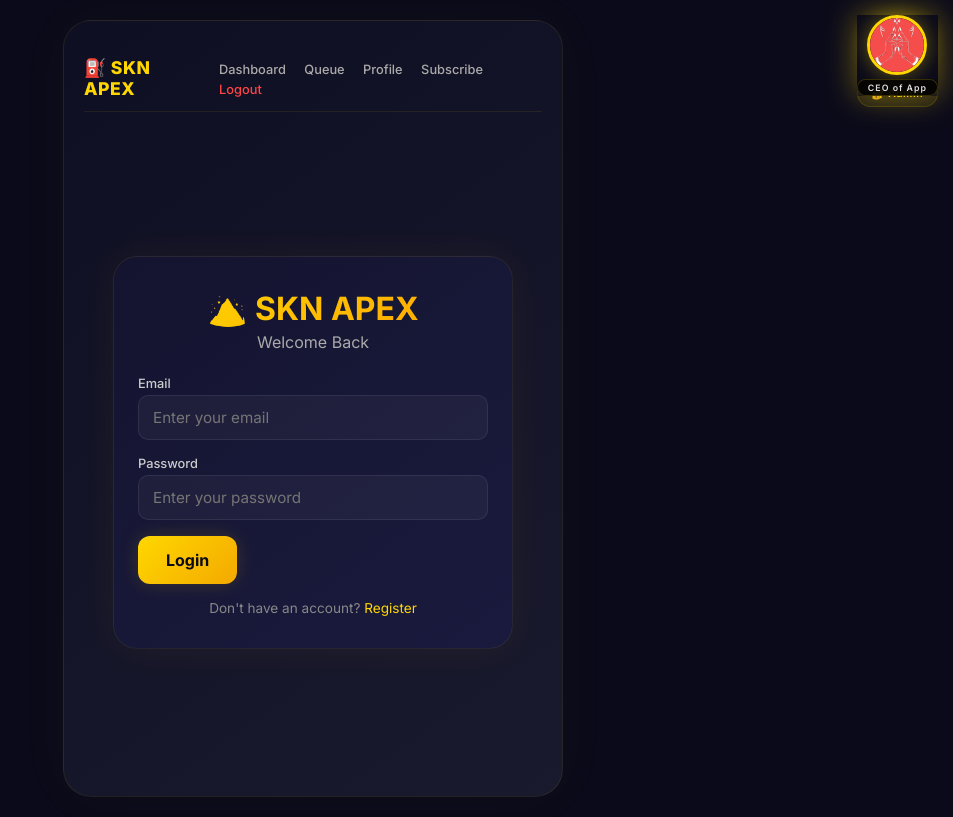
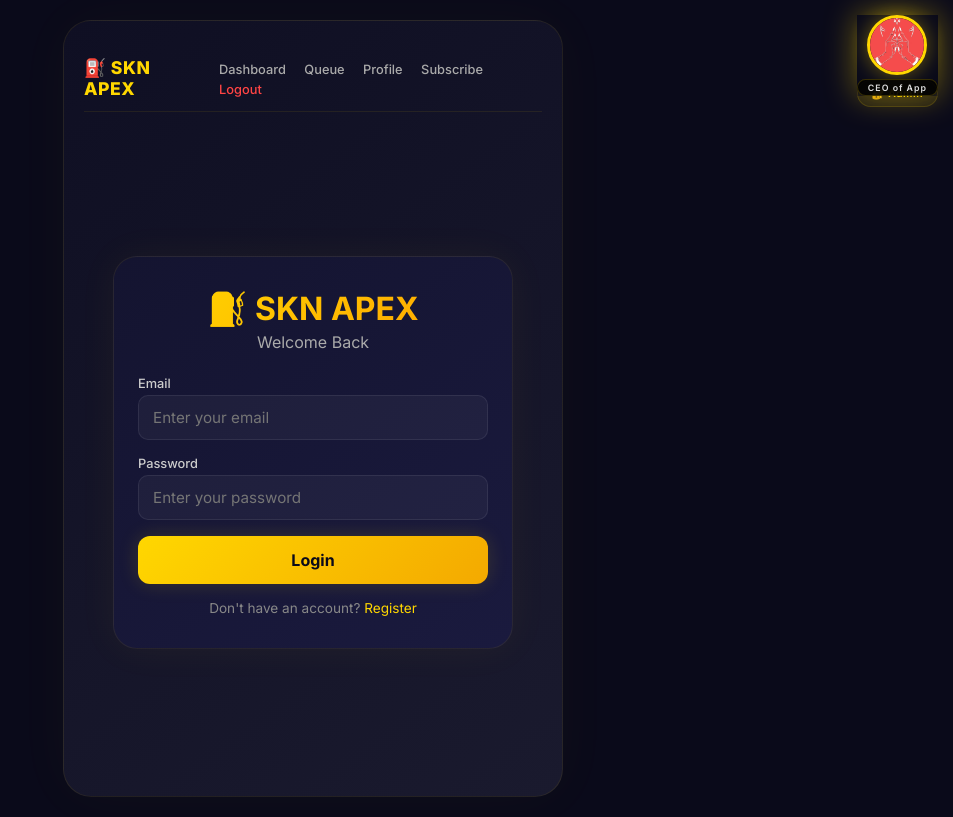
Before and after one commit to PUSHCLASH/skn-apex, a Flask app: page /login in a window 1280 px wide. Shown: the whole page, without its empty margins (327-1280 px from the left). Run offline with Flask 3, Linux system fonts and the light colour scheme; some libraries are stand-ins or nearby versions.

Commit message:
Update login.html

```diff
--- a/templates/login.html
+++ b/templates/login.html
@@ -3,10 +3,12 @@
 {% block content %}
 <div class="auth-container">
     <div class="auth-box">
-        <h1>🏔️ SKN APEX</h1>
+        <h1>⛽ SKN APEX</h1>
         <h2>Welcome Back</h2>
-        <div id="errorMessage" style="color:#ff4444; text-align:center; display:none;"></div>
-        <div id="successMessage" style="color:#00ff64; text-align:center; display:none;"></div>
+
+        <div id="errorMessage" style="color:#ff4444; text-align:center; margin-bottom:10px; display:none;"></div>
+        <div id="successMessage" style="color:#00ff64; text-align:center; margin-bottom:10px; display:none;"></div>
+
         <form id="loginForm">
             <div class="form-group">
                 <label>Email</label>
@@ -16,8 +18,9 @@
                 <label>Password</label>
                 <input type="password" id="password" placeholder="Enter your password" required>
             </div>
-            <button type="submit" class="btn-primary" id="loginBtn">Login</button>
+            <button type="submit" class="btn-primary" id="loginBtn" style="width:100%;">Login</button>
         </form>
+
         <p class="auth-link">Don't have an account? <a href="/register">Register</a></p>
     </div>
 </div>
@@ -26,13 +29,13 @@
 document.getElementById('loginForm').addEventListener('submit', async function(e) {
     e.preventDefault();
 
-    const email = document.getElementById('email').value.trim();
-    const password = document.getElementById('password').value;
-
     const errorDiv = document.getElementById('errorMessage');
     const successDiv = document.getElementById('successMessage');
     errorDiv.style.display = 'none';
     successDiv.style.display = 'none';
+
+    const email = document.getElementById('email').value.trim();
+    const password = document.getElementById('password').value;
 
     if (!email || !password) {
         errorDiv.textContent = 'Email and password are required!';
@@ -54,8 +57,7 @@ document.getElementById('loginForm').addEventListener('submit', async function(e
         const result = await response.json();
 
         if (result.status === 'success') {
-            // ✅ No token needed - session is set
-            successDiv.textContent = 'Login successful!';
+            successDiv.textContent = '✅ Login successful! Redirecting...';
             successDiv.style.display = 'block';
             setTimeout(() => {
                 window.location.href = '/dashboard';
```
